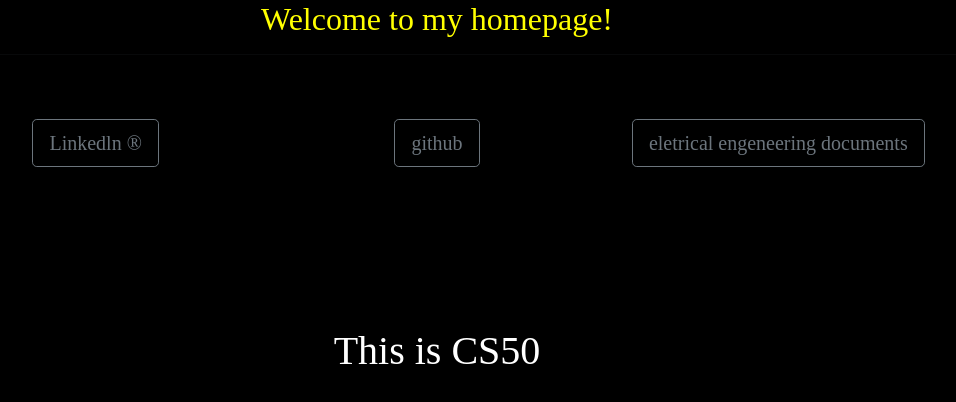
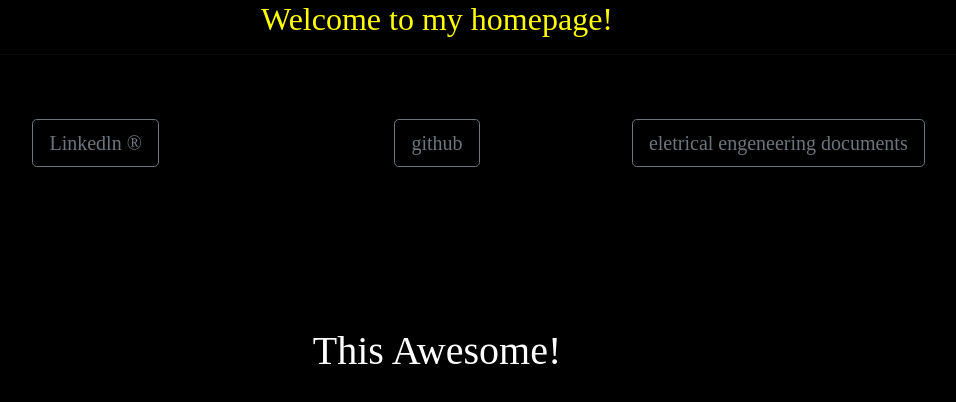
Before and after one commit to dlopesleoncio/FirstWebpage, a plain HTML site: page webpage/index.html in a window 1280 px wide. Shown: the whole page, without its empty margins (203-1159 px from the left). Drawn offline with nearby package versions, Linux system fonts and the light colour scheme.

Commit message:
Creating the basics

```diff
--- a/webpage/index.html
+++ b/webpage/index.html
@@ -39,7 +39,7 @@
         </div>
         <footer>
             <h1 id="cs50" style="color:white; text-align: center;" >
-                This is CS50
+                This Awesome!
             </h1>
         </footer>
 <script src="scripts.js">
--- a/webpage/styles.css
+++ b/webpage/styles.css
@@ -17,4 +17,6 @@ div{
     margin-top: 5%;
     margin-bottom: 10%;
     width: 80%;
+
+;
 }
```
